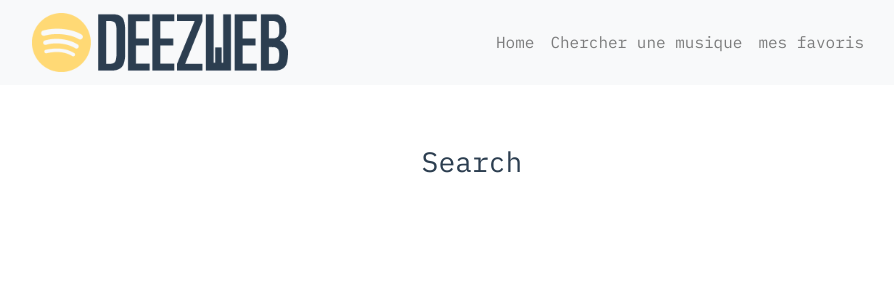
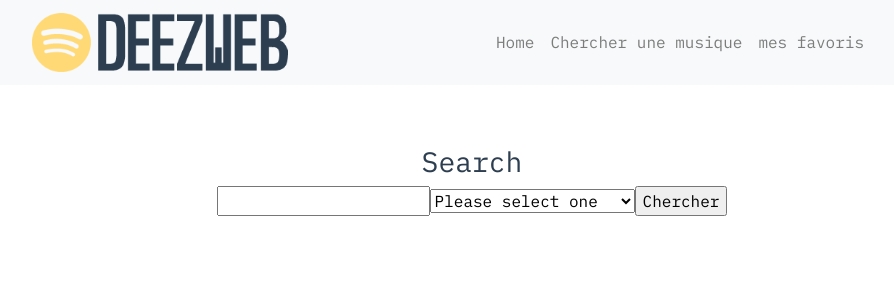
Before and after one commit to Alvai/deezweb, a Vue app: page /search in a window 1280 px wide. Shown: the top 300 px of the page, without its empty margins (168-1062 px from the left). Built offline with nearby package versions, Linux system fonts and the light colour scheme.

Commit message:
Add searchTracks and loading

```diff
--- a/src/views/Search.vue
+++ b/src/views/Search.vue
@@ -1,24 +1,35 @@
 <template>
   <div class="search">
     <h3>Search</h3>
-    <div class="song-list">
-      <Loading v-if="loading" />
-    </div>
+    <SearchForm @search="setTracks" @loading="loadingTracks"/>
+    <Loading :loading="loading" />
   </div>
 </template>
 
-<script>
+<script lang="ts">
 import Vue from "vue";
 import Loading from "@/components/Loading.vue";
+import SearchForm from "@/components/SearchForm.vue";
+import { DeezerTrack } from "@/interfaces";
 export default Vue.extend({
   name: "search",
   components: {
-    Loading
+    Loading,
+    SearchForm,
   },
   data() {
     return {
-      loading: true
+      loading: false as boolean,
+      tracks: [] as Array<DeezerTrack>
     };
+  },
+  methods: {
+    setTracks(tracks: Array<DeezerTrack>) {
+      this.tracks = tracks;
+    },
+    loadingTracks(loading: boolean) {
+      this.loading = loading;
+    }
   }
 });
 </script>
```
